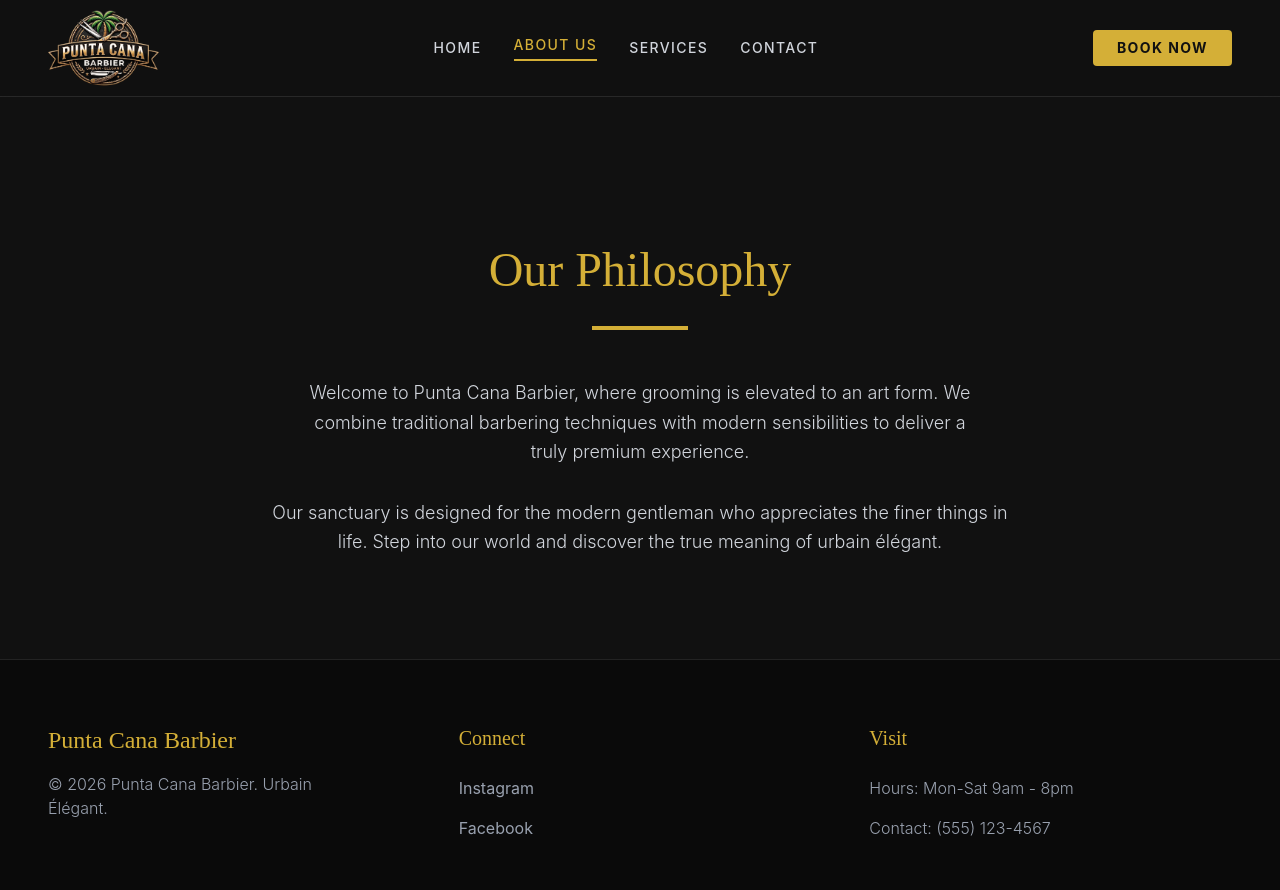
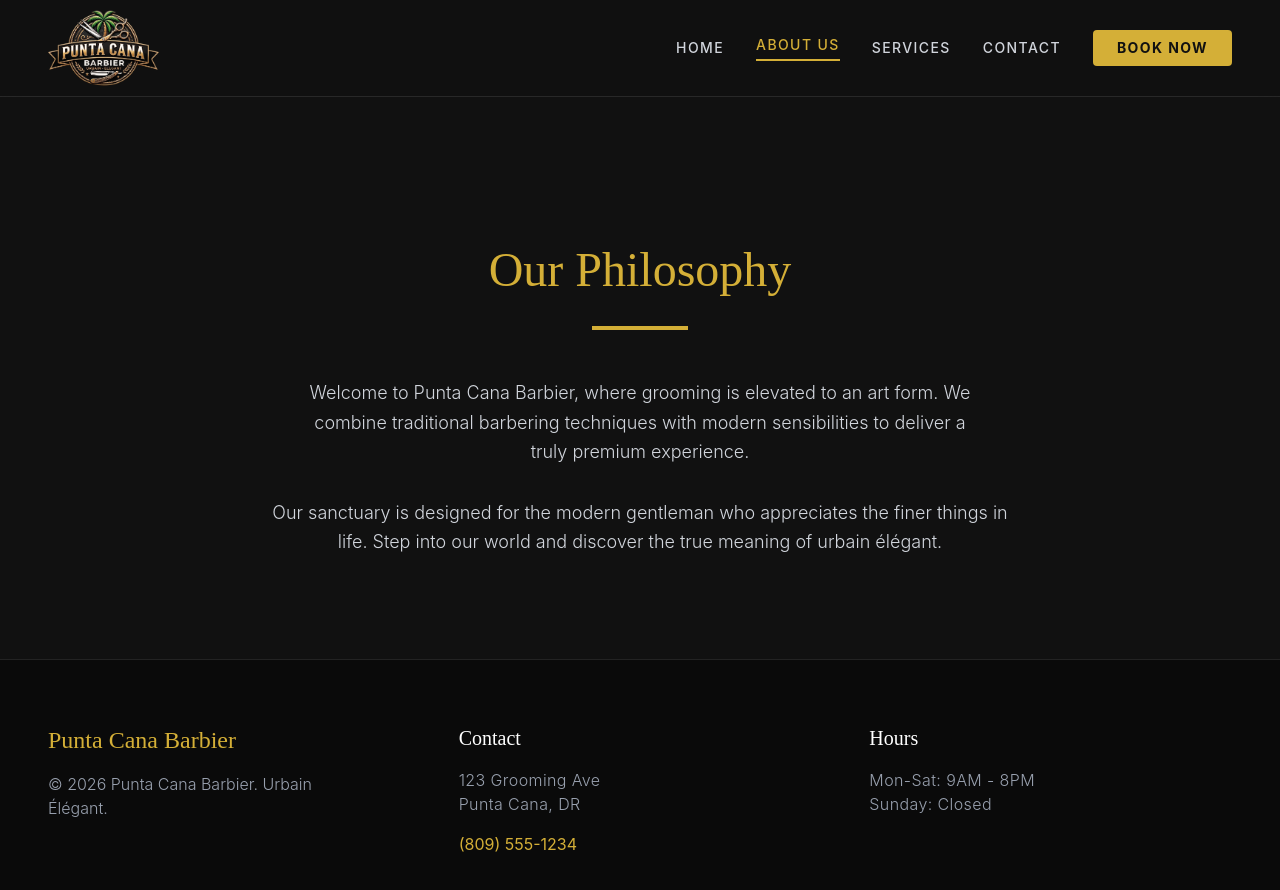
Before and after one commit to cozunap/puntacanabarbier, a React (Vite) app: page /about in a window 1280 px wide. Shown: the top 890 px of the page. Built offline with nearby package versions, Linux system fonts and the light colour scheme.

Commit message:
Right-align header navigation and add auto i18n support for EN, FR, ES

```diff
--- a/package.json
+++ b/package.json
@@ -10,9 +10,12 @@
     "preview": "vite preview"
   },
   "dependencies": {
+    "i18next": "^26.3.6",
+    "i18next-browser-languagedetector": "^8.2.1",
     "lucide-react": "^1.31.0",
     "react": "^19.2.8",
     "react-dom": "^19.2.8",
+    "react-i18next": "^17.0.11",
     "react-router-dom": "^7.18.2"
   },
   "devDependencies": {
--- a/src/components/Footer.jsx
+++ b/src/components/Footer.jsx
@@ -1,24 +1,30 @@
+import { useTranslation } from 'react-i18next';
+
 export default function Footer() {
+  const { t } = useTranslation();
+
   return (
     <footer className="bg-navy-dark text-white w-full py-16 border-t border-white/10 mt-auto">
       <div className="max-w-7xl mx-auto px-6 md:px-12 grid grid-cols-1 md:grid-cols-3 gap-12">
         <div className="flex flex-col gap-4">
           <span className="font-serif text-2xl text-gold">Punta Cana Barbier</span>
           <p className="text-gray-400 font-light max-w-xs">
-            © {new Date().getFullYear()} Punta Cana Barbier. Urbain Élégant.
+            © {new Date().getFullYear()} {t('footer.rights')}
           </p>
         </div>
 
-        <div className="flex flex-col gap-4 text-gray-400">
-          <h4 className="font-serif text-xl text-gold mb-2">Connect</h4>
-          <a className="hover:text-gold transition-colors duration-200" href="#">Instagram</a>
-          <a className="hover:text-gold transition-colors duration-200" href="#">Facebook</a>
+        <div className="flex flex-col gap-4">
+          <h4 className="font-serif text-xl text-white">Contact</h4>
+          <p className="text-gray-400 font-light tracking-wide">123 Grooming Ave<br/>Punta Cana, DR</p>
+          <a href="tel:+18095551234" className="text-gold hover:text-gold-light transition-colors">(809) 555-1234</a>
         </div>
 
-        <div className="flex flex-col gap-4 text-gray-400">
-          <h4 className="font-serif text-xl text-gold mb-2">Visit</h4>
-          <span className="font-light">Hours: Mon-Sat 9am - 8pm</span>
-          <span className="font-light">Contact: (555) 123-4567</span>
+        <div className="flex flex-col gap-4">
+          <h4 className="font-serif text-xl text-white">Hours</h4>
+          <p className="text-gray-400 font-light tracking-wide">
+            Mon-Sat: 9AM - 8PM<br/>
+            Sunday: Closed
+          </p>
         </div>
       </div>
     </footer>
--- a/src/components/Header.jsx
+++ b/src/components/Header.jsx
@@ -1,16 +1,18 @@
 import { useState } from 'react';
 import { Link, useLocation } from 'react-router-dom';
 import { Menu, X } from 'lucide-react';
+import { useTranslation } from 'react-i18next';
 
 export default function Header({ onOpenBooking }) {
   const [isMobileMenuOpen, setIsMobileMenuOpen] = useState(false);
   const location = useLocation();
+  const { t } = useTranslation();
 
   const navLinks = [
-    { name: 'Home', path: '/' },
-    { name: 'About Us', path: '/about' },
-    { name: 'Services', path: '/services' },
-    { name: 'Contact', path: '/contact' },
+    { name: t('nav.home'), path: '/' },
+    { name: t('nav.about'), path: '/about' },
+    { name: t('nav.services'), path: '/services' },
+    { name: t('nav.contact'), path: '/contact' },
   ];
 
   return (
@@ -22,8 +24,9 @@ export default function Header({ onOpenBooking }) {
           <img src="/Punta_Cana_Barbier_Logo.webp" alt="Punta Cana Barbier Logo" className="h-20 w-auto" />
         </Link>
 
-        {/* Desktop Nav */}
-        <nav className="hidden md:flex gap-8 items-center">
+        {/* Desktop Nav & Book Button Group */}
+        <div className="hidden md:flex items-center gap-8 ml-auto">
+          <nav className="flex gap-8 items-center">
             {navLinks.map((link) => (
               <Link
                 key={link.path}
@@ -40,10 +43,11 @@ export default function Header({ onOpenBooking }) {
           {/* Book Now Button */}
           <button
             onClick={onOpenBooking}
-          className="hidden md:block bg-gold text-navy px-6 py-2 rounded-sm text-sm uppercase tracking-widest font-bold hover:bg-gold-light transition-colors premium-hover"
+            className="bg-gold text-navy px-6 py-2 rounded-sm text-sm uppercase tracking-widest font-bold hover:bg-gold-light transition-colors premium-hover"
           >
-          Book Now
+            {t('nav.book')}
           </button>
+        </div>
 
         {/* Mobile Menu Toggle */}
         <button
@@ -76,7 +80,7 @@ export default function Header({ onOpenBooking }) {
             }}
             className="bg-gold text-navy px-6 py-3 rounded-sm text-sm uppercase tracking-widest font-bold mt-4 w-full"
           >
-            Book Now
+            {t('nav.book')}
           </button>
         </div>
       )}
--- /dev/null
+++ b/src/i18n.js
@@ -0,0 +1,32 @@
+import i18n from 'i18next';
+import { initReactI18next } from 'react-i18next';
+import LanguageDetector from 'i18next-browser-languagedetector';
+
+import translationEN from './locales/en/translation.json';
+import translationFR from './locales/fr/translation.json';
+import translationES from './locales/es/translation.json';
+
+const resources = {
+  en: {
+    translation: translationEN
+  },
+  fr: {
+    translation: translationFR
+  },
+  es: {
+    translation: translationES
+  }
+};
+
+i18n
+  .use(LanguageDetector)
+  .use(initReactI18next)
+  .init({
+    resources,
+    fallbackLng: 'en',
+    interpolation: {
+      escapeValue: false // react already safes from xss
+    }
+  });
+
+export default i18n;
--- /dev/null
+++ b/src/locales/en/translation.json
@@ -0,0 +1,17 @@
+{
+  "nav": { "home": "Home", "about": "About Us", "services": "Services", "contact": "Contact", "book": "Book Now" },
+  "home": {
+    "hero_title": "The Urban & Elegant Experience",
+    "hero_subtitle": "Where raw urban energy meets high-end tropical relaxation. A sanctuary for the modern gentleman.",
+    "book_btn": "Book Appointment",
+    "craft_title": "Our Craft",
+    "craft_subtitle": "Meticulous attention to detail, premium products, and a masterful touch. We don't just cut hair; we curate your identity.",
+    "feat1_title": "Precision Cuts", "feat1_desc": "Tailored to your bone structure and personal style. From classic tapers to modern textures.",
+    "feat2_title": "Hot Towel Shaves", "feat2_desc": "The traditional straight razor experience. Relaxing, close, and uncompromisingly smooth.",
+    "feat3_title": "Grooming Rituals", "feat3_desc": "Beard sculpting, facial treatments, and scalp massages designed for the discerning man.",
+    "sig_cuts": "Signature Cuts", "sig_subtitle": "Explore our portfolio of curated styles.",
+    "view_all": "View All", "view_portfolio": "View All Portfolio",
+    "cut1": "The Executive", "cut2": "Urban Texture", "cut3": "Classic Pompadour", "cut4": "Zero Fade"
+  },
+  "footer": { "rights": "Punta Cana Barbier. Urbain Élégant." }
+}
--- /dev/null
+++ b/src/locales/es/translation.json
@@ -0,0 +1,17 @@
+{
+  "nav": { "home": "Inicio", "about": "Nosotros", "services": "Servicios", "contact": "Contacto", "book": "Reservar Ahora" },
+  "home": {
+    "hero_title": "La Experiencia Urbana y Elegante",
+    "hero_subtitle": "Donde la energía urbana se encuentra con la relajación tropical de lujo. Un santuario para el caballero moderno.",
+    "book_btn": "Reservar Cita",
+    "craft_title": "Nuestro Arte",
+    "craft_subtitle": "Atención meticulosa a los detalles, productos premium y un toque maestro. No solo cortamos cabello; curamos tu identidad.",
+    "feat1_title": "Cortes de Precisión", "feat1_desc": "Adaptados a tu estructura ósea y estilo personal. Desde desvanecidos clásicos hasta texturas modernas.",
+    "feat2_title": "Afeitado con Toalla Caliente", "feat2_desc": "La experiencia tradicional de navaja libre. Relajante, al ras e innegablemente suave.",
+    "feat3_title": "Rituales de Aseo", "feat3_desc": "Esculpido de barba, tratamientos faciales y masajes capilares diseñados para el hombre exigente.",
+    "sig_cuts": "Cortes Exclusivos", "sig_subtitle": "Explora nuestro portafolio de estilos seleccionados.",
+    "view_all": "Ver Todo", "view_portfolio": "Ver Todo el Portafolio",
+    "cut1": "El Ejecutivo", "cut2": "Textura Urbana", "cut3": "Pompadour Clásico", "cut4": "Desvanecido a Cero"
+  },
+  "footer": { "rights": "Punta Cana Barbier. Urbain Élégant." }
+}
--- /dev/null
+++ b/src/locales/fr/translation.json
@@ -0,0 +1,17 @@
+{
+  "nav": { "home": "Accueil", "about": "À Propos", "services": "Services", "contact": "Contact", "book": "Réserver" },
+  "home": {
+    "hero_title": "L'expérience Urbaine et Élégante",
+    "hero_subtitle": "Où l'énergie urbaine brute rencontre la relaxation tropicale haut de gamme. Un sanctuaire pour le gentleman moderne.",
+    "book_btn": "Prendre Rendez-vous",
+    "craft_title": "Notre Art",
+    "craft_subtitle": "Une attention méticuleuse aux détails, des produits haut de gamme et une touche de maître. Nous ne faisons pas que couper des cheveux ; nous créons votre identité.",
+    "feat1_title": "Coupes de Précision", "feat1_desc": "Adaptées à la structure de votre visage et à votre style. Des dégradés classiques aux textures modernes.",
+    "feat2_title": "Rasage Serviette Chaude", "feat2_desc": "L'expérience traditionnelle du rasoir coupe-choux. Relaxant, de près et incroyablement doux.",
+    "feat3_title": "Rituels de Soins", "feat3_desc": "Taille de barbe, soins du visage et massages du cuir chevelu conçus pour l'homme exigeant.",
+    "sig_cuts": "Coupes Signatures", "sig_subtitle": "Explorez notre portfolio de styles sélectionnés.",
+    "view_all": "Voir Tout", "view_portfolio": "Voir Tout le Portfolio",
+    "cut1": "L'Exécutif", "cut2": "Texture Urbaine", "cut3": "Pompadour Classique", "cut4": "Dégradé à Zéro"
+  },
+  "footer": { "rights": "Punta Cana Barbier. Urbain Élégant." }
+}
--- a/src/main.jsx
+++ b/src/main.jsx
@@ -1,7 +1,8 @@
 import { StrictMode } from 'react';
 import { createRoot } from 'react-dom/client';
+import './index.css';
+import './i18n';
 import App from './App.jsx';
-import './index.css';
 
 createRoot(document.getElementById('root')).render(
   <StrictMode>
```
Also changed, not shown: src/pages/Home.jsx (+18 -16 lines), 1 other file (tests, documents, lock files or other folders). Lines whose indentation alone changed are shown as unchanged.
